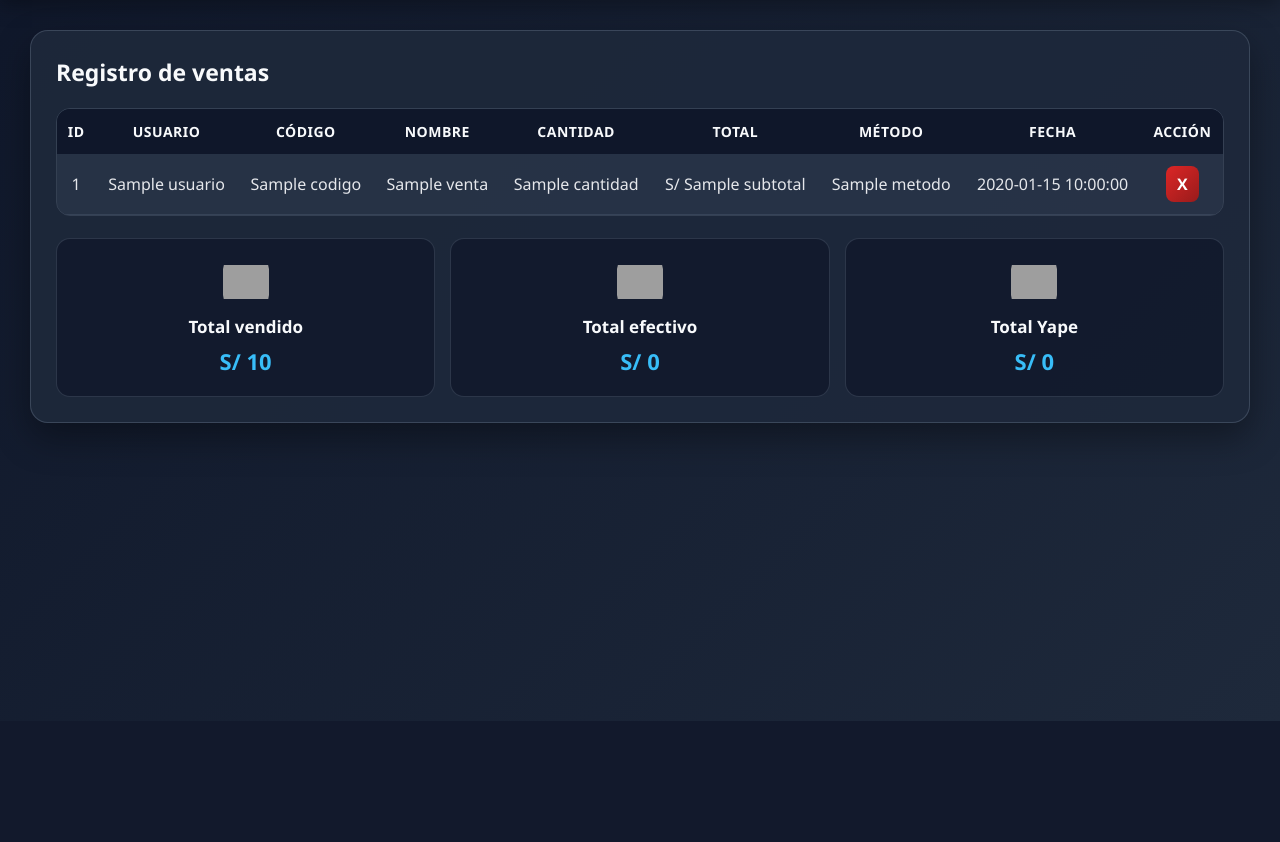
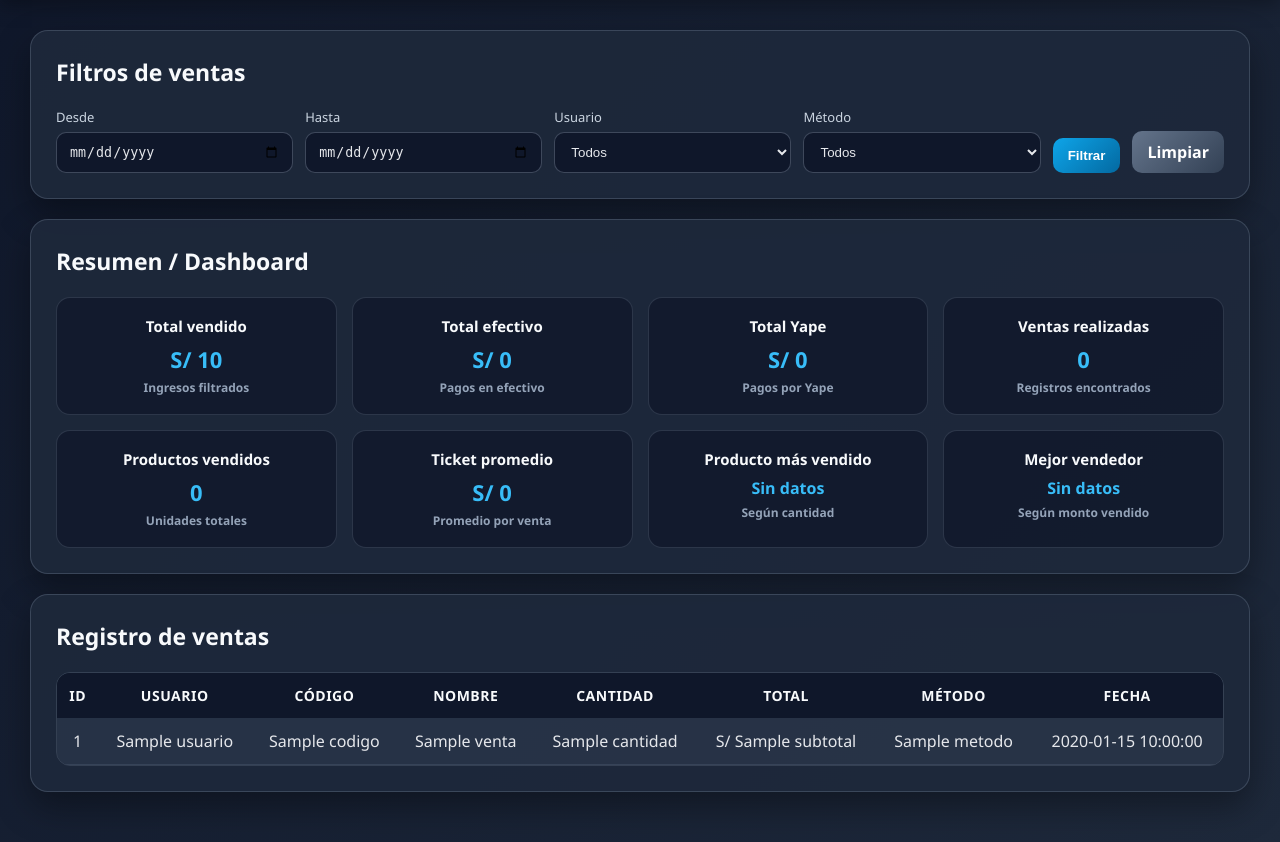
Before and after one commit to estebangonzalezreyna423-jpg/sistema-ventas, a Flask app: template templates/ventas.html in a window 1280 px wide. Shown: the part 79-921 px from the top of the page. Before the commit the page ends 800 px from the top, so only its background shows below. Run offline with Flask 3, Linux system fonts and the light colour scheme; the template is opened without the code that fills it: most values are stand-ins (such as "Sample title", 1, 10 or a date in 2020); some libraries are stand-ins or nearby versions; grey boxes are pictures that could not be loaded.

Commit message:
update app con roles, filtros y dashboard

```diff
--- a/templates/ventas.html
+++ b/templates/ventas.html
@@ -17,7 +17,6 @@ body {
     min-height: 100vh;
 }
 
-/* HEADER */
 header {
     background: rgba(15, 23, 42, 0.95);
     color: white;
@@ -38,9 +37,9 @@ header h1 {
 .header-actions {
     display: flex;
     gap: 10px;
+    flex-wrap: wrap;
 }
 
-/* LAYOUT */
 .container {
     padding: 30px;
 }
@@ -51,6 +50,7 @@ header h1 {
     border-radius: 18px;
     box-shadow: 0 15px 35px rgba(0,0,0,0.35);
     border: 1px solid rgba(148, 163, 184, 0.25);
+    margin-bottom: 20px;
 }
 
 .card h2 {
@@ -60,7 +60,6 @@ header h1 {
     margin-bottom: 20px;
 }
 
-/* BOTONES */
 .btn {
     padding: 10px 15px;
     border-radius: 10px;
@@ -69,6 +68,8 @@ header h1 {
     font-weight: 600;
     transition: 0.25s;
     display: inline-block;
+    border: none;
+    cursor: pointer;
 }
 
 .btn-back {
@@ -77,6 +78,14 @@ header h1 {
 
 .btn-download {
     background: linear-gradient(135deg, #16a34a, #15803d);
+}
+
+.btn-filter {
+    background: linear-gradient(135deg, #0ea5e9, #0369a1);
+}
+
+.btn-clear {
+    background: linear-gradient(135deg, #64748b, #334155);
 }
 
 .btn:hover {
@@ -100,7 +109,73 @@ header h1 {
     filter: brightness(1.15);
 }
 
-/* TABLA */
+.filtros {
+    display: grid;
+    grid-template-columns: repeat(4, 1fr) auto auto;
+    gap: 12px;
+    align-items: end;
+}
+
+.form-group label {
+    display: block;
+    font-size: 13px;
+    color: #cbd5e1;
+    margin-bottom: 6px;
+}
+
+input, select {
+    width: 100%;
+    padding: 11px 12px;
+    border-radius: 10px;
+    border: 1px solid rgba(148, 163, 184, 0.35);
+    background: #0f172a;
+    color: #e5e7eb;
+    outline: none;
+}
+
+input:focus, select:focus {
+    border-color: #38bdf8;
+    box-shadow: 0 0 0 3px rgba(56,189,248,0.18);
+}
+
+.resumen {
+    display: grid;
+    grid-template-columns: repeat(4, 1fr);
+    gap: 15px;
+}
+
+.total {
+    background: rgba(15, 23, 42, 0.75);
+    padding: 18px;
+    border-radius: 14px;
+    border: 1px solid rgba(148, 163, 184, 0.2);
+    font-size: 15px;
+    font-weight: bold;
+    color: #f8fafc;
+    text-align: center;
+    transition: 0.25s;
+}
+
+.total:hover {
+    transform: translateY(-3px);
+    border-color: rgba(56, 189, 248, 0.5);
+    box-shadow: 0 10px 25px rgba(0,0,0,0.25);
+}
+
+.total span {
+    display: block;
+    margin-top: 8px;
+    font-size: 22px;
+    color: #38bdf8;
+}
+
+.total small {
+    display: block;
+    margin-top: 5px;
+    color: #94a3b8;
+    font-size: 12px;
+}
+
 .tabla-scroll {
     overflow-x: auto;
     border-radius: 14px;
@@ -110,7 +185,7 @@ header h1 {
 table {
     width: 100%;
     border-collapse: collapse;
-    min-width: 900px;
+    min-width: 950px;
 }
 
 th {
@@ -141,49 +216,35 @@ tr:hover {
     background: rgba(37, 99, 235, 0.18);
 }
 
-/* RESUMEN */
-.resumen {
-    margin-top: 22px;
-    display: grid;
-    grid-template-columns: repeat(3, 1fr);
-    gap: 15px;
+.badge {
+    padding: 5px 9px;
+    border-radius: 999px;
+    font-size: 12px;
+    font-weight: bold;
 }
 
-.total {
-    background: rgba(15, 23, 42, 0.75);
-    padding: 20px 18px;
-    border-radius: 14px;
-    border: 1px solid rgba(148, 163, 184, 0.2);
-    font-size: 17px;
-    font-weight: bold;
-    color: #f8fafc;
-    text-align: center;
-    transition: 0.25s;
+.badge-yape {
+    background: rgba(109, 40, 217, 0.25);
+    color: #c4b5fd;
+    border: 1px solid rgba(196,181,253,0.35);
 }
 
-.total:hover {
-    transform: translateY(-3px);
-    border-color: rgba(56, 189, 248, 0.5);
-    box-shadow: 0 10px 25px rgba(0,0,0,0.25);
+.badge-efectivo {
+    background: rgba(22, 163, 74, 0.25);
+    color: #86efac;
+    border: 1px solid rgba(134,239,172,0.35);
 }
 
-.total img {
-    width: 46px;
-    height: 46px;
-    object-fit: contain;
-    display: block;
-    margin: 0 auto 10px auto;
-    border-radius: 10px;
+@media (max-width: 1050px) {
+    .filtros {
+        grid-template-columns: 1fr 1fr;
+    }
+
+    .resumen {
+        grid-template-columns: 1fr 1fr;
+    }
 }
 
-.total span {
-    display: block;
-    margin-top: 8px;
-    font-size: 22px;
-    color: #38bdf8;
-}
-
-/* RESPONSIVE */
 @media (max-width: 768px) {
     header {
         flex-direction: column;
@@ -201,9 +262,11 @@ tr:hover {
     }
 
     .header-actions {
-        width: 100%;
         justify-content: center;
-        flex-wrap: wrap;
+    }
+
+    .filtros {
+        grid-template-columns: 1fr;
     }
 
     .resumen {
@@ -215,7 +278,6 @@ tr:hover {
     }
 }
 </style>
-
 </head>
 
 <body>
@@ -225,14 +287,105 @@ tr:hover {
 
     <div class="header-actions">
         <a href="/" class="btn btn-back">⬅ Volver</a>
-        <a href="/descargar_ventas" class="btn btn-download">Descargar Excel</a>
+        <a href="/descargar_ventas?inicio={{ inicio }}&fin={{ fin }}&usuario={{ filtro_usuario }}&metodo={{ filtro_metodo }}" class="btn btn-download">Descargar Excel</a>
     </div>
 </header>
 
 <div class="container">
 
     <div class="card">
+        <h2>Filtros de ventas</h2>
 
+        <form method="GET" action="/ventas" class="filtros">
+            <div class="form-group">
+                <label>Desde</label>
+                <input type="date" name="inicio" value="{{ inicio }}">
+            </div>
+
+            <div class="form-group">
+                <label>Hasta</label>
+                <input type="date" name="fin" value="{{ fin }}">
+            </div>
+
+            <div class="form-group">
+                <label>Usuario</label>
+                <select name="usuario">
+                    <option value="">Todos</option>
+                    <option value="PC1" {% if filtro_usuario == "PC1" %}selected{% endif %}>PC1</option>
+                    <option value="PC2" {% if filtro_usuario == "PC2" %}selected{% endif %}>PC2</option>
+                    <option value="PC3" {% if filtro_usuario == "PC3" %}selected{% endif %}>PC3</option>
+                </select>
+            </div>
+
+            <div class="form-group">
+                <label>Método</label>
+                <select name="metodo">
+                    <option value="">Todos</option>
+                    <option value="EFECTIVO" {% if filtro_metodo == "EFECTIVO" %}selected{% endif %}>Efectivo</option>
+                    <option value="YAPE" {% if filtro_metodo == "YAPE" %}selected{% endif %}>Yape</option>
+                </select>
+            </div>
+
+            <button type="submit" class="btn btn-filter">Filtrar</button>
+            <a href="/ventas" class="btn btn-clear">Limpiar</a>
+        </form>
+    </div>
+
+    <div class="card">
+        <h2>Resumen / Dashboard</h2>
+
+        <div class="resumen">
+            <div class="total">
+                Total vendido
+                <span>S/ {{ total | default(0) }}</span>
+                <small>Ingresos filtrados</small>
+            </div>
+
+            <div class="total">
+                Total efectivo
+                <span>S/ {{ total_efectivo | default(0) }}</span>
+                <small>Pagos en efectivo</small>
+            </div>
+
+            <div class="total">
+                Total Yape
+                <span>S/ {{ total_yape | default(0) }}</span>
+                <small>Pagos por Yape</small>
+            </div>
+
+            <div class="total">
+                Ventas realizadas
+                <span>{{ cantidad_ventas | default(0) }}</span>
+                <small>Registros encontrados</small>
+            </div>
+
+            <div class="total">
+                Productos vendidos
+                <span>{{ productos_vendidos | default(0) }}</span>
+                <small>Unidades totales</small>
+            </div>
+
+            <div class="total">
+                Ticket promedio
+                <span>S/ {{ ticket_promedio | default(0) }}</span>
+                <small>Promedio por venta</small>
+            </div>
+
+            <div class="total">
+                Producto más vendido
+                <span style="font-size:16px;">{{ producto_top | default("Sin datos") }}</span>
+                <small>Según cantidad</small>
+            </div>
+
+            <div class="total">
+                Mejor vendedor
+                <span style="font-size:16px;">{{ vendedor_top | default("Sin datos") }}</span>
+                <small>Según monto vendido</small>
+            </div>
+        </div>
+    </div>
+
+    <div class="card">
         <h2>Registro de ventas</h2>
 
         <div class="tabla-scroll">
@@ -246,7 +399,9 @@ tr:hover {
                     <th>Total</th>
                     <th>Método</th>
                     <th>Fecha</th>
+                    {% if rol == "admin" %}
                     <th>Acción</th>
+                    {% endif %}
                 </tr>
 
                 {% for v in ventas %}
@@ -257,8 +412,18 @@ tr:hover {
                     <td>{{ v["nombre"] }}</td>
                     <td>{{ v["cantidad"] }}</td>
                     <td>S/ {{ v["subtotal"] }}</td>
-                    <td>{{ v["metodo"] }}</td>
+                    <td>
+                        {% if v["metodo"] == "YAPE" %}
+                            <span class="badge badge-yape">Yape</span>
+                        {% elif v["metodo"] == "EFECTIVO" %}
+                            <span class="badge badge-efectivo">Efectivo</span>
+                        {% else %}
+                            {{ v["metodo"] }}
+                        {% endif %}
+                    </td>
                     <td>{{ v["fecha"] }}</td>
+
+                    {% if rol == "admin" %}
                     <td>
                         <a href="/ventas/eliminar/{{ v['id'] }}"
                            class="btn-delete"
@@ -266,33 +431,11 @@ tr:hover {
                            X
                         </a>
                     </td>
+                    {% endif %}
                 </tr>
                 {% endfor %}
             </table>
         </div>
-
-        <div class="resumen">
-
-            <div class="total">
-                <img src="https://cdn-icons-png.freepik.com/512/17988/17988752.png" alt="Total vendido">
-                Total vendido
-                <span>S/ {{ total | default(0) }}</span>
-            </div>
-
-            <div class="total">
-                <img src="https://en.numista.com/catalogue/photos/perou/623b66a7eb09f9.66336699-original.jpg" alt="Total efectivo">
-                Total efectivo
-                <span>S/ {{ total_efectivo | default(0) }}</span>
-            </div>
-
-            <div class="total">
-                <img src="https://upload.wikimedia.org/wikipedia/commons/0/08/Icono_de_la_aplicaci%C3%B3n_Yape.png" alt="Total Yape">
-                Total Yape
-                <span>S/ {{ total_yape | default(0) }}</span>
-            </div>
-
-        </div>
-
     </div>
 
 </div>
```
